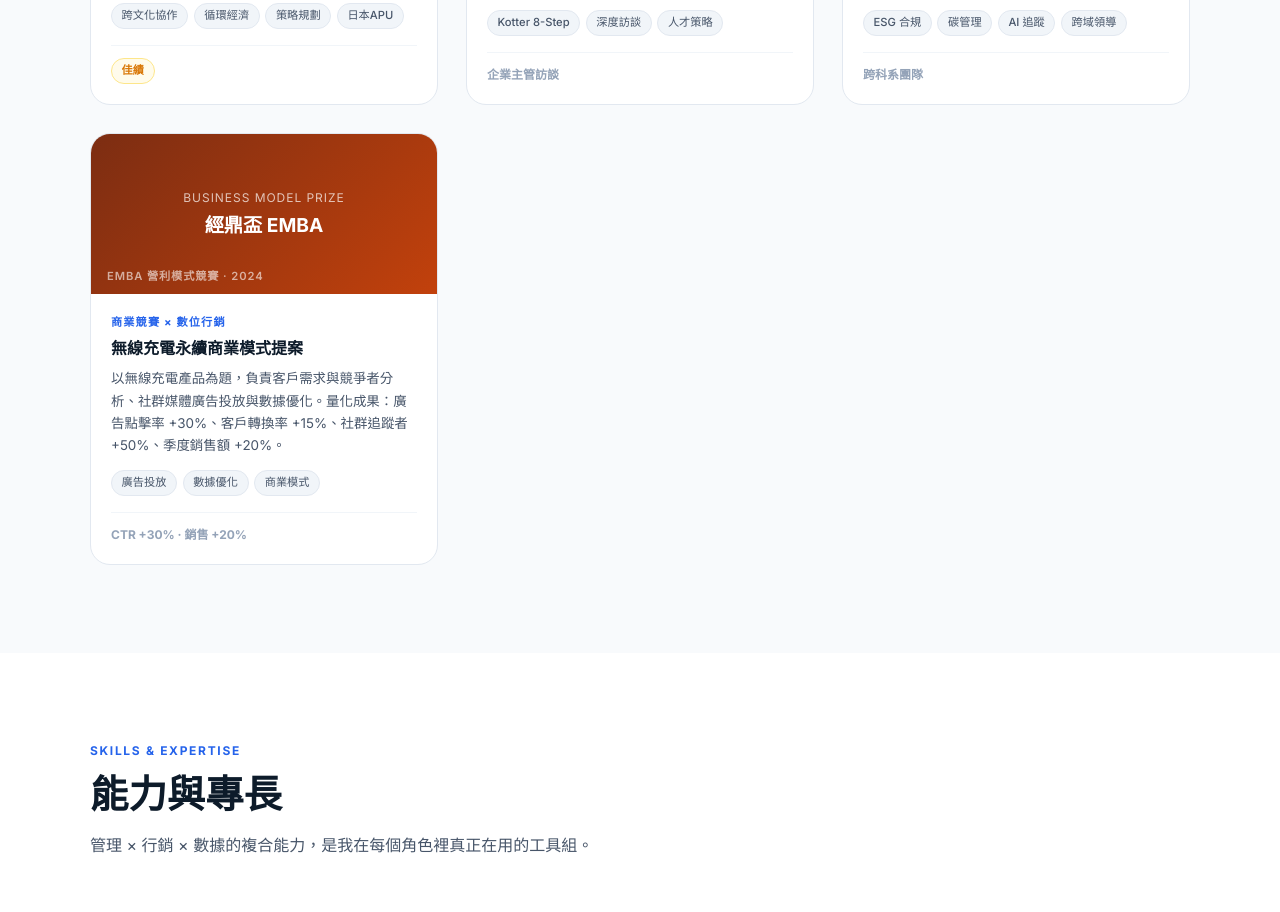
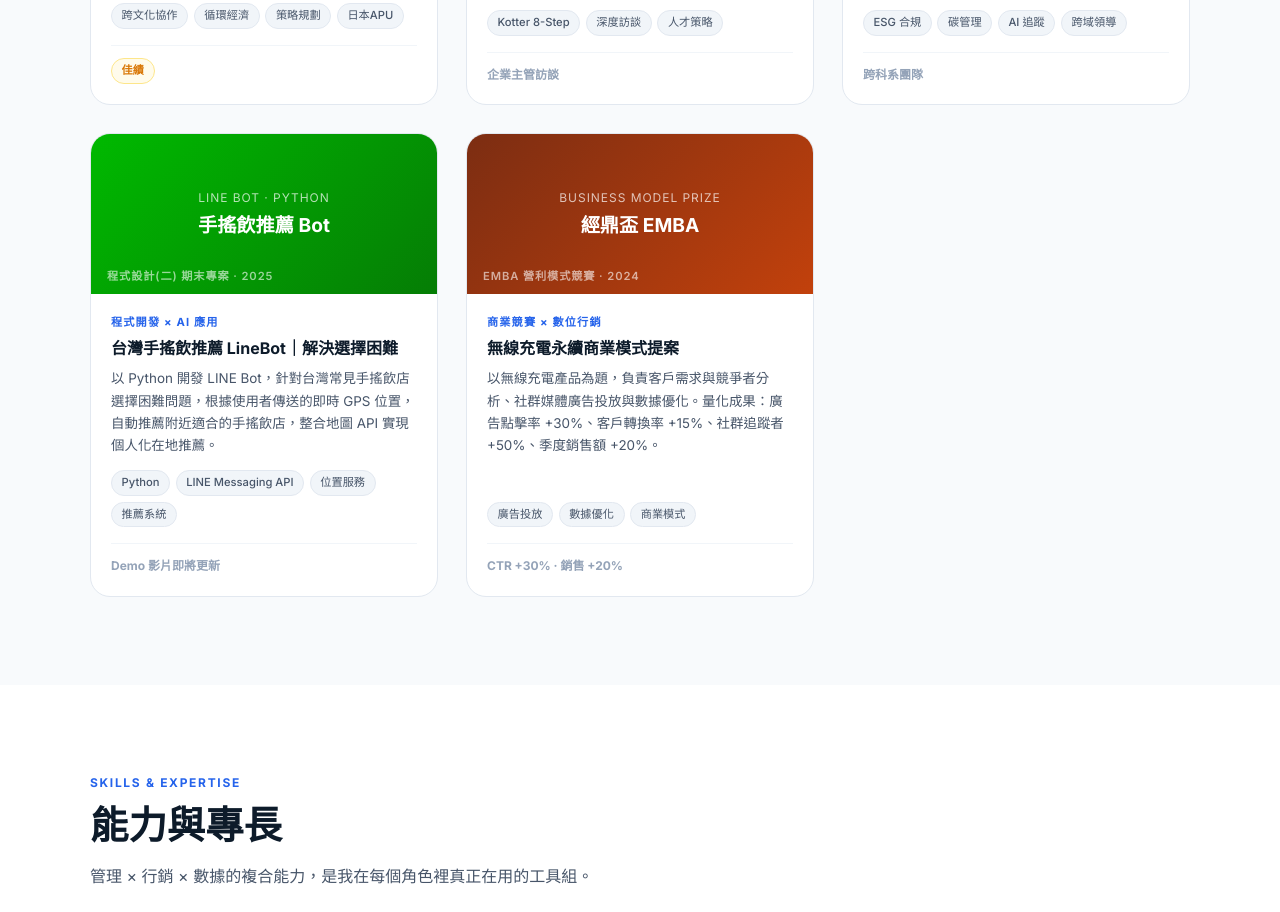
Before and after one commit to chanjoyce0731-web/joyce-portfolio, a plain HTML site: page index.html in a window 1280 px wide. Shown: the part 4313-5225 px from the top of the page. Drawn offline with nearby package versions, Linux system fonts and the light colour scheme; a web font is replaced by a local one.

Commit message:
Add LineBot project card and update About Me text

```diff
--- a/index.html
+++ b/index.html
@@ -155,6 +155,7 @@
     .cv-recruit { background: linear-gradient(135deg, #1f2937, #374151); }
     .cv-esg { background: linear-gradient(135deg, #14532d, #166534); }
     .cv-biz { background: linear-gradient(135deg, #7c2d12, #c2410c); }
+    .cv-linebot { background: linear-gradient(135deg, #00b900, #057d05); }
     .proj-cover-inner { text-align: center; color: var(--white); z-index: 1; position: relative; padding: 1rem; }
     .proj-cover-icon { font-size: 0; width: 48px; height: 48px; margin: 0 auto 0.5rem; }
     .proj-cover-stat { font-size: 1.8rem; font-weight: 700; font-family: 'Playfair Display', serif; }
@@ -743,6 +744,24 @@
         </div>
       </div>
 
+      <!-- 手搖飲推薦 LineBot -->
+      <div class="proj-card" data-category="ai">
+        <div class="proj-cover cv-linebot">
+          <div class="proj-cover-inner">
+            <div style="font-size:0.75rem;opacity:0.7;letter-spacing:0.08em;margin-bottom:0.2rem">LINE BOT · PYTHON</div>
+            <div style="font-size:1.2rem;font-weight:700">手搖飲推薦 Bot</div>
+          </div>
+          <div class="proj-cover-label">程式設計(二) 期末專案 · 2025</div>
+        </div>
+        <div class="proj-body">
+          <div class="proj-category">程式開發 × AI 應用</div>
+          <div class="proj-title">台灣手搖飲推薦 LineBot｜解決選擇困難</div>
+          <p class="proj-desc">以 Python 開發 LINE Bot，針對台灣常見手搖飲店選擇困難問題，根據使用者傳送的即時 GPS 位置，自動推薦附近適合的手搖飲店，整合地圖 API 實現個人化在地推薦。</p>
+          <div class="proj-tags"><span class="proj-tag">Python</span><span class="proj-tag">LINE Messaging API</span><span class="proj-tag">位置服務</span><span class="proj-tag">推薦系統</span></div>
+          <div class="proj-footer"><span class="proj-result">Demo 影片即將更新</span></div>
+        </div>
+      </div>
+
       <!-- 經鼎盃 -->
       <div class="proj-card" data-category="strategy">
         <div class="proj-cover cv-biz">
```
